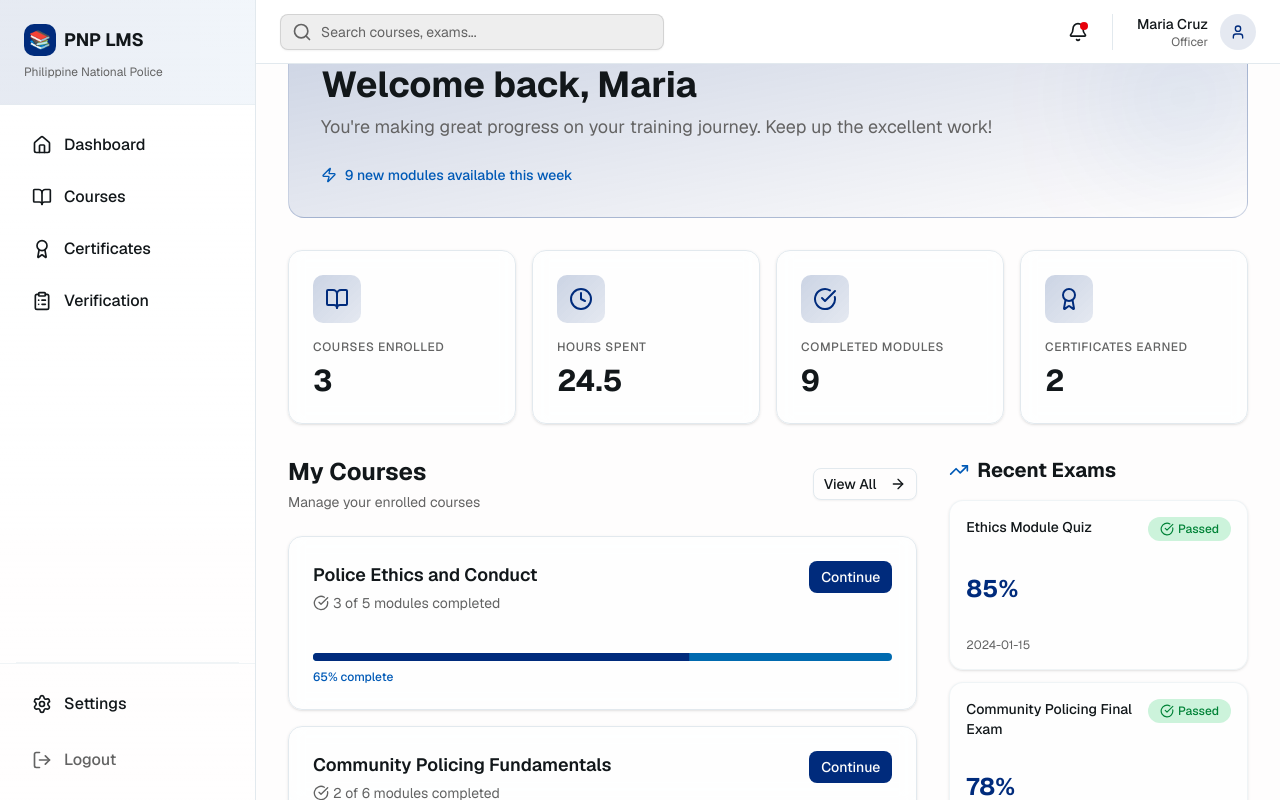
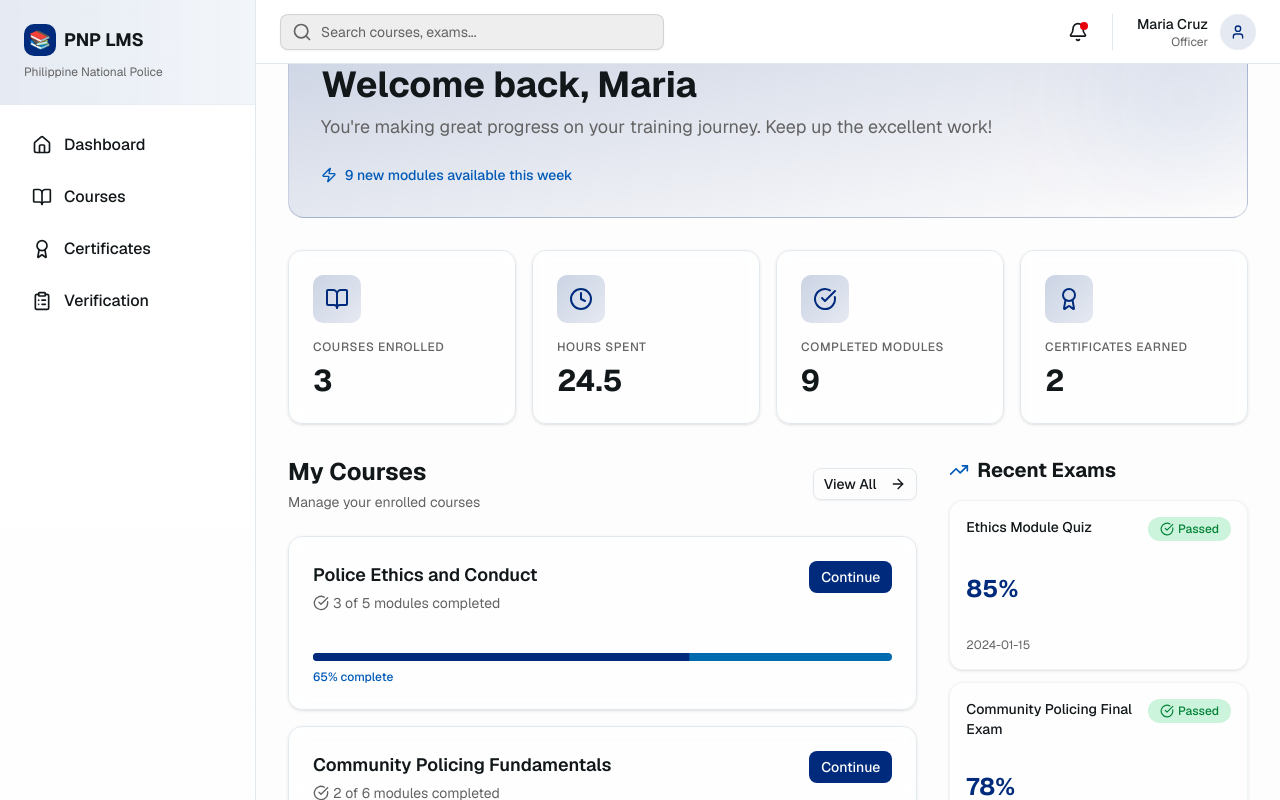
Before and after one commit to mochatakahashi/pnp-ai-training-lms-frontend, a Next.js app: page / in a window 1280 px wide. Built offline with nearby package versions, Linux system fonts and the light colour scheme.

Commit message:
feat: remove settings and logout links from sidebar

```diff
--- a/components/navigation/sidebar.tsx
+++ b/components/navigation/sidebar.tsx
@@ -9,8 +9,6 @@ import {
   ClipboardList,
   Award,
   BarChart3,
-  Settings,
-  LogOut,
   Menu,
   X,
 } from 'lucide-react';
@@ -96,25 +94,7 @@ export function Sidebar({ userRole = 'student' }: SidebarProps) {
           })}
         </nav>
 
-        {/* Divider */}
-        <div className="px-4">
-          <div className="h-px bg-border/50" />
-        </div>
 
-        {/* Footer */}
-        <div className="p-4 space-y-2 border-t border-border/50">
-          <Link
-            href="/settings"
-            className="flex items-center gap-3 px-4 py-3 rounded-lg text-foreground hover:bg-secondary/50 hover:text-primary transition-all duration-200 group"
-          >
-            <Settings size={20} className="group-hover:rotate-90 transition-transform" />
-            <span className="font-medium">Settings</span>
-          </Link>
-          <button className="w-full flex items-center gap-3 px-4 py-3 rounded-lg text-muted-foreground hover:bg-destructive/10 hover:text-destructive transition-all duration-200 text-left group">
-            <LogOut size={20} className="group-hover:-translate-x-1 transition-transform" />
-            <span className="font-medium">Logout</span>
-          </button>
-        </div>
       </aside>
 
       {/* Overlay on mobile */}
```
